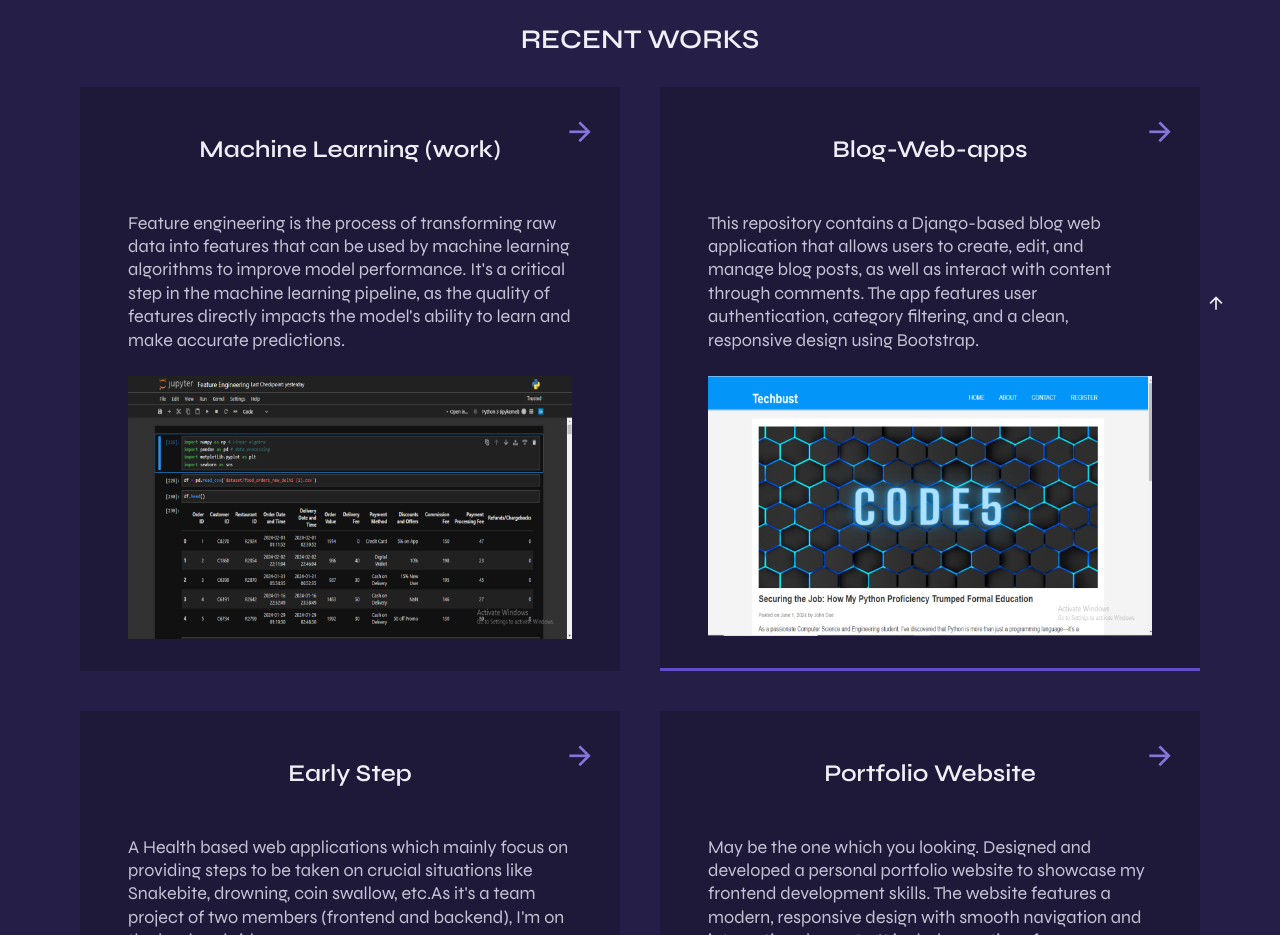
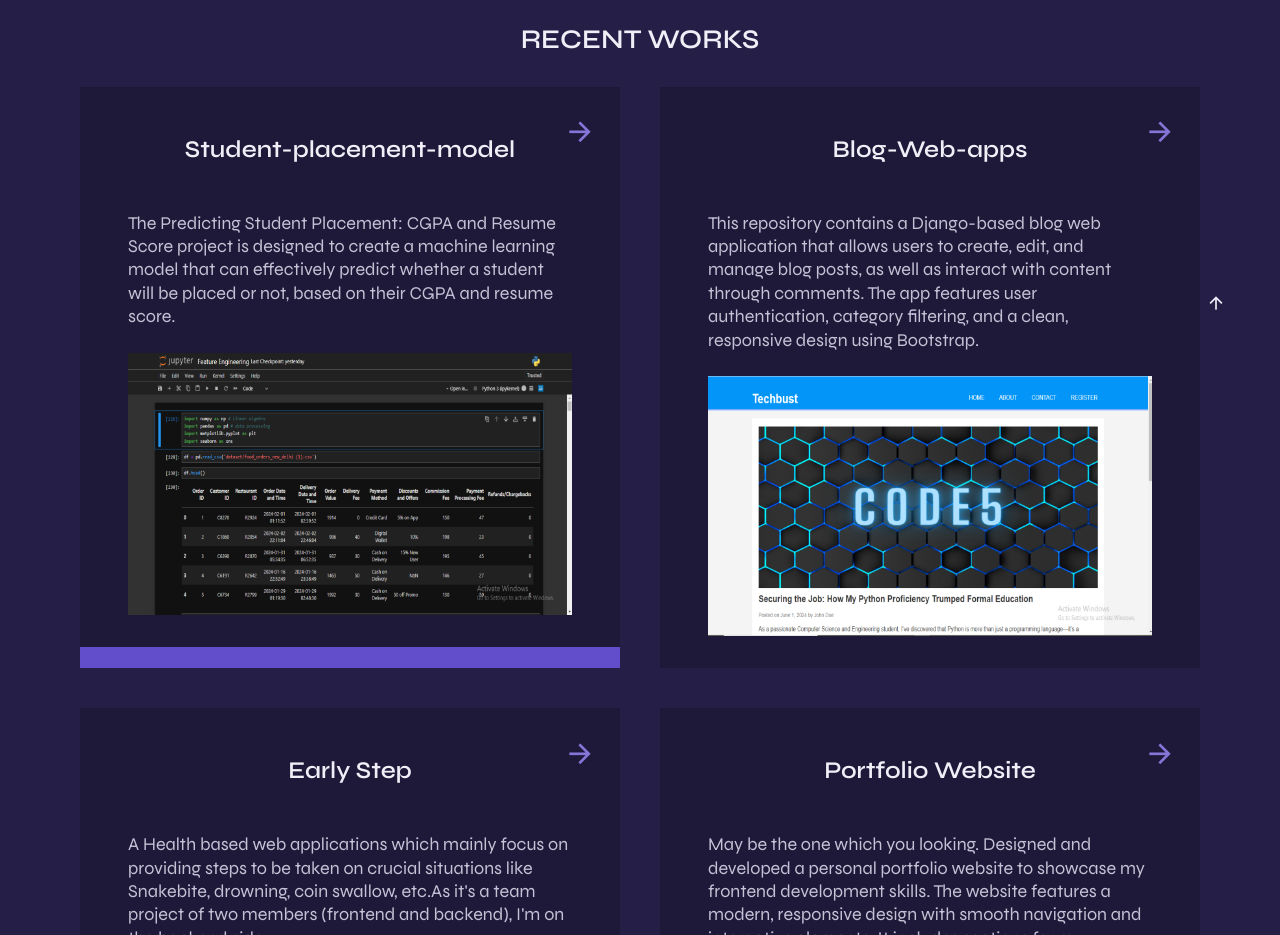
Before and after one commit to Ad1tyaRaj/Portfolio, a plain HTML site: page index.html in a window 1280 px wide. Shown: the part 880-1815 px from the top of the page. Drawn offline with nearby package versions, Linux system fonts and the light colour scheme.

Commit message:
version-2.6

```diff
--- a/index.html
+++ b/index.html
@@ -92,13 +92,12 @@
 
 
             <article class="work__card">
-               <a href="https://github.com/Ad1tyaRaj/Python-Ntes/tree/main/ML2024" target="_blank" class="work__link">
-                  <h2 class="work__title">Machine Learning (work)</h2>
+               <a href="https://github.com/Ad1tyaRaj/Student-placement-model" target="_blank" class="work__link">
+                  <h2 class="work__title">Student-placement-model</h2>
                   <p class="work__description">
-                     Feature engineering is the process of transforming raw data into features that can be used by
-                     machine learning algorithms to improve model performance. It's a critical step in the machine
-                     learning pipeline, as the quality of features directly impacts the model's ability to learn and
-                     make accurate predictions.
+                     The Predicting Student Placement: CGPA and Resume Score project is designed to create a machine
+                     learning model that can effectively predict whether a student will be placed or not, based on their
+                     CGPA and resume score.
                   </p>
 
                   <img src="assets/img/work-4.png" alt="image" class="work__img">
@@ -363,7 +362,7 @@
          <h2 class="section__title">CONTACT ME</h2>
 
          <div class="contact__container grid">
-            <form action="mailto:code.adityaraj.com" class="contact__form grid" id="contact-form">
+            <form action="mailto:code.adityaraj@gmail.com" class="contact__form grid" id="contact-form">
                <div class="contact__group grid">
 
                   <input type="" name="" placeholder="Names" required class="contact__input">
@@ -401,8 +400,8 @@
 
 
                <div class="skills__box">
-                  <a target="_blank" href="https://x.com/Ad1tyaRaj_"><img src="assets/img/info-twitter.svg"
-                        alt="image" class="skills__img"></a>
+                  <a target="_blank" href="https://x.com/Ad1tyaRaj_"><img src="assets/img/info-twitter.svg" alt="image"
+                        class="skills__img"></a>
                </div>
 
             </div>
```
